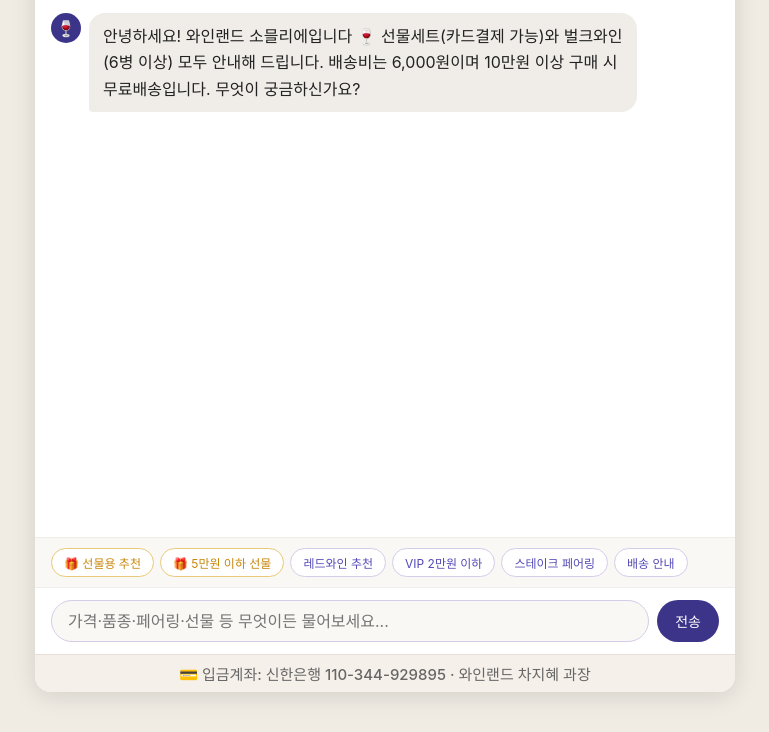
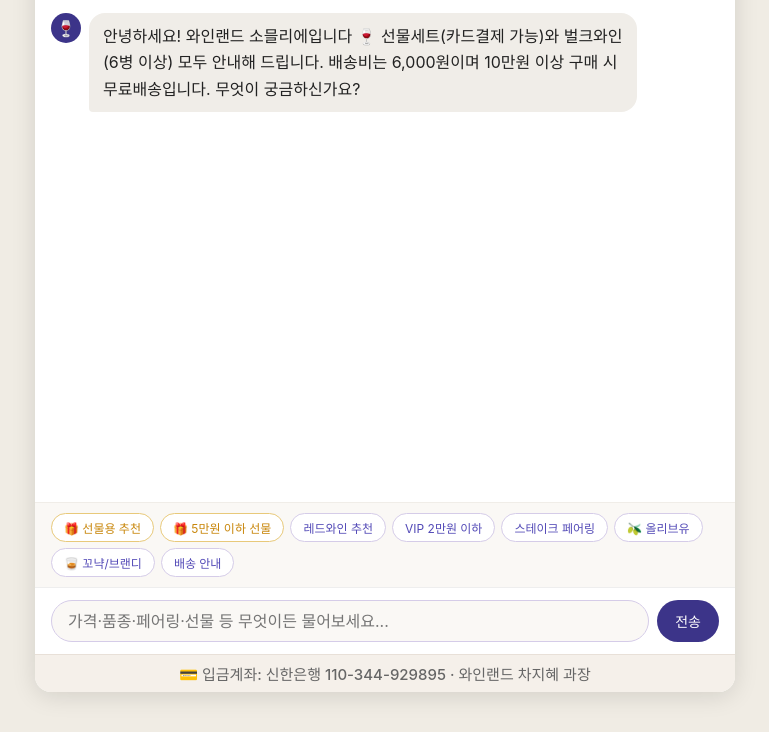
Before and after one commit to jusik-e/wineland-chatbot, a website: page index.html in a window 1280 px wide. Shown: the part 68-800 px from the top of the page, without its empty margins (255-1024 px from the left). Drawn offline with Linux system fonts and the light colour scheme.

Commit message:
Update index.html

```diff
--- a/index.html
+++ b/index.html
@@ -96,6 +96,8 @@ body{background:#f0ece4;min-height:100vh;display:flex;flex-direction:column;alig
     <div class="chip" onclick="sc(this.textContent)">레드와인 추천</div>
     <div class="chip" onclick="sc(this.textContent)">VIP 2만원 이하</div>
     <div class="chip" onclick="sc(this.textContent)">스테이크 페어링</div>
+    <div class="chip" onclick="sc('올리브오일과 발사믹식초 추천해줘')">🫒 올리브유</div>
+    <div class="chip" onclick="sc('꼬냑과 브랜디 추천해줘')">🥃 꼬냑/브랜디</div>
     <div class="chip" onclick="sc(this.textContent)">배송 안내</div>
   </div>
   <div id="irow">
```
